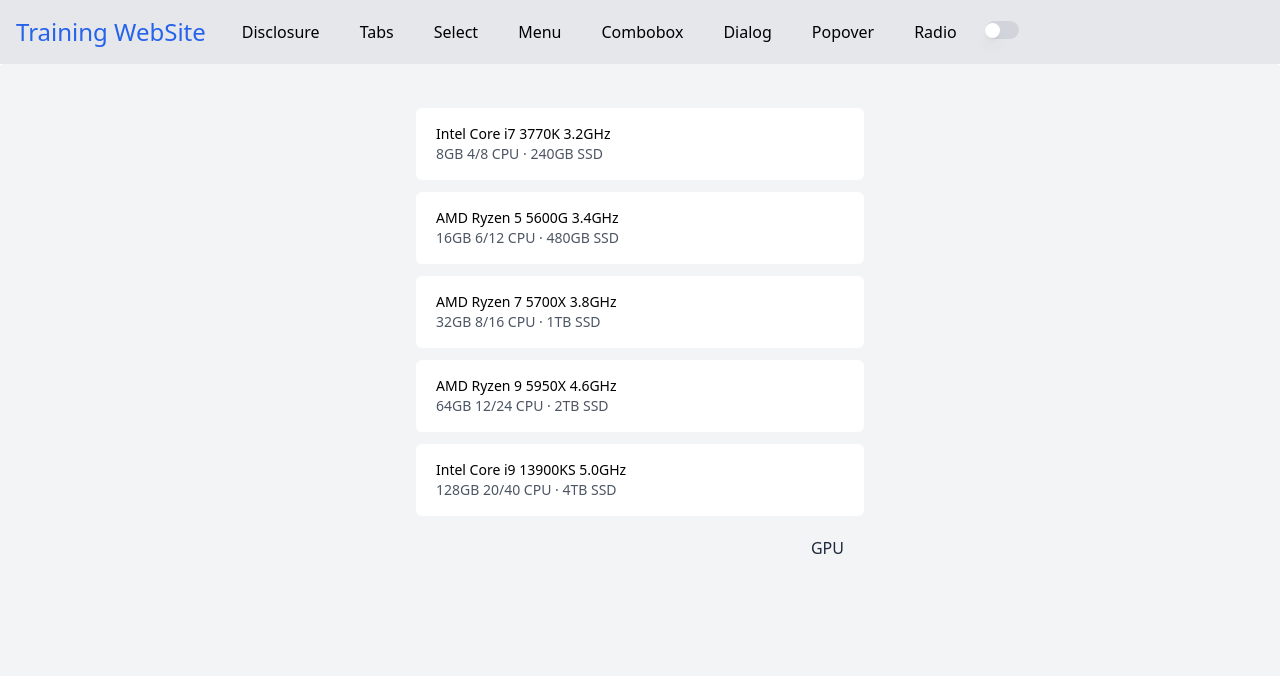
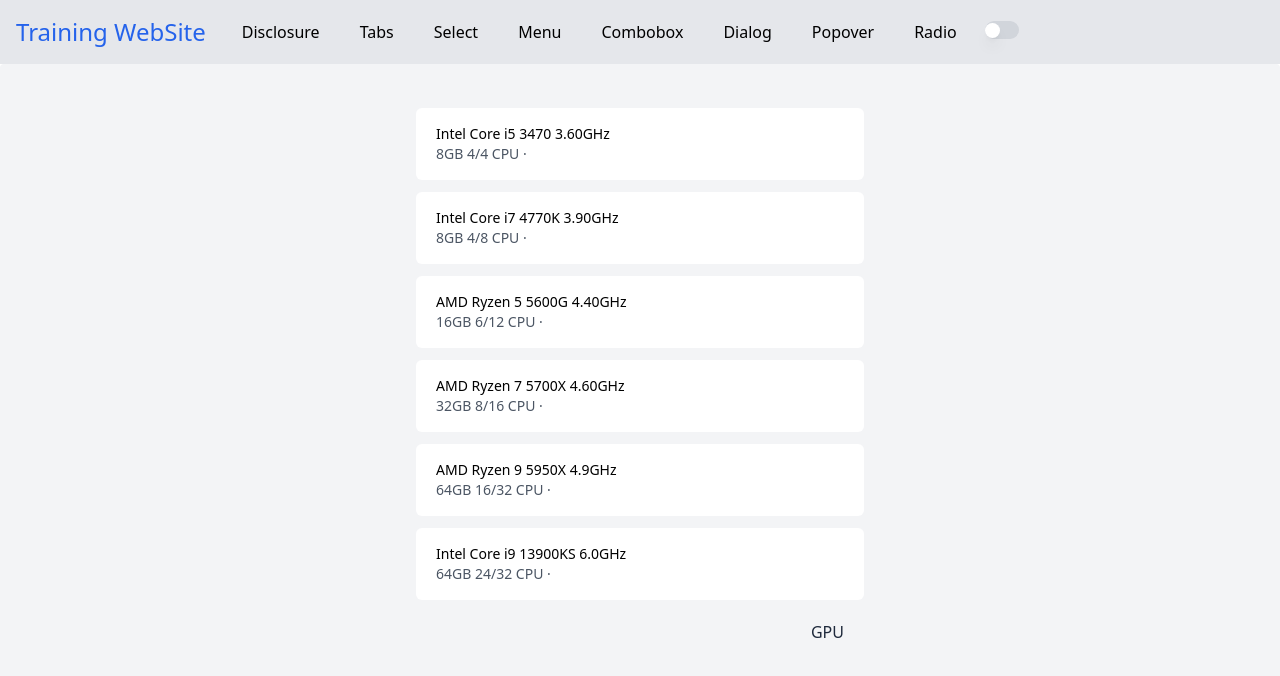
Before and after one commit to giliolizera/Training, a Vue app: page /radio in a window 1280 px wide. Shown: the top 676 px of the page. Built offline with nearby package versions, Linux system fonts and the light colour scheme; what maska would draw is missing.

Commit message:
feat: database changes

```diff
--- a/src/components/Gpu.vue
+++ b/src/components/Gpu.vue
@@ -47,30 +47,35 @@
 export default {
    data: () => ({
       plans: [
-         {
-            name: 'AMD RX 580',
+      {
+            name: 'AMD Radeon RX 580',
             vram: '4GB',
             price: '399,00',
          },
          {
-            name: 'Nvidia GTX 1650',
-            vram: '4GB',
-            price: '799,00',
+            name: 'Asus Nvidia GTX 1060',
+            vram: '6GB',
+            price: '499,00',
          },
          {
-            name: 'AMD RX 6600',
+            name: 'AMD Challenger RX 6600',
             vram: '8GB',
             price: '1199,00',
          },
          {
-            name: 'Nvidia RTX 4060',
+            name: 'Gigabyte Nvidia RTX 4060 Ti',
             vram: '8GB',
-            price: '1959,00',
+            price: '2499,00',
          },
          {
-            name: 'AMD RX 7700',
-            vram: '8GB',
-            price: '3249,00',
+            name: 'Saphire AMD RX 7800XT',
+            vram: '12GB',
+            price: '3799,00',
+         },
+         {
+            name: 'Rog Strix Nvidia RTX 4080',
+            vram: '16GB',
+            price: '7299,00',
          }
       ],
       active: -1,
--- a/src/components/Radio.vue
+++ b/src/components/Radio.vue
@@ -47,35 +47,41 @@
 export default {
    data: () => ({
       plans: [
+      {
+            name: 'Intel Core i5 3470 3.60GHz',
+            ram: '8GB',
+            cpus: '4/4 CPU',
+            price: '139,99',
+         },
          {
-            name: 'Intel Core i7 3770K 3.2GHz',
+            name: 'Intel Core i7 4770K 3.90GHz',
             ram: '8GB',
             cpus: '4/8 CPU',
-            disk: '240GB SSD',
+            price: '269,99',
          },
          {
-            name: 'AMD Ryzen 5 5600G 3.4GHz',
+            name: 'AMD Ryzen 5 5600G 4.40GHz',
             ram: '16GB',
             cpus: '6/12 CPU',
-            disk: '480GB SSD',
+            price: '899,99',
          },
          {
-            name: 'AMD Ryzen 7 5700X 3.8GHz',
+            name: 'AMD Ryzen 7 5700X 4.60GHz',
             ram: '32GB',
             cpus: '8/16 CPU',
-            disk: '1TB SSD',
+            price: '1249,99',
          },
          {
-            name: 'AMD Ryzen 9 5950X 4.6GHz',
+            name: 'AMD Ryzen 9 5950X 4.9GHz',
             ram: '64GB',
-            cpus: '12/24 CPU',
-            disk: '2TB SSD',
+            cpus: '16/32 CPU',
+            price: '3299,99',
          },
          {
-            name: 'Intel Core i9 13900KS 5.0GHz',
-            ram: '128GB',
-            cpus: '20/40 CPU',
-            disk: '4TB SSD',
+            name: 'Intel Core i9 13900KS 6.0GHz',
+            ram: '64GB',
+            cpus: '24/32 CPU',
+            price: '4999,99',
          }
       ],
       active: -1,
```
